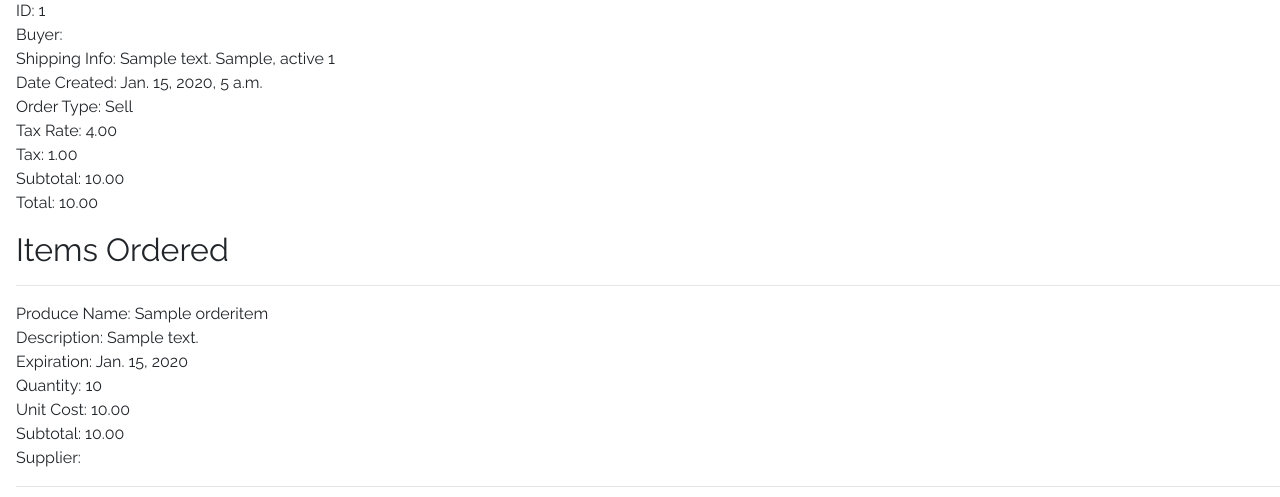
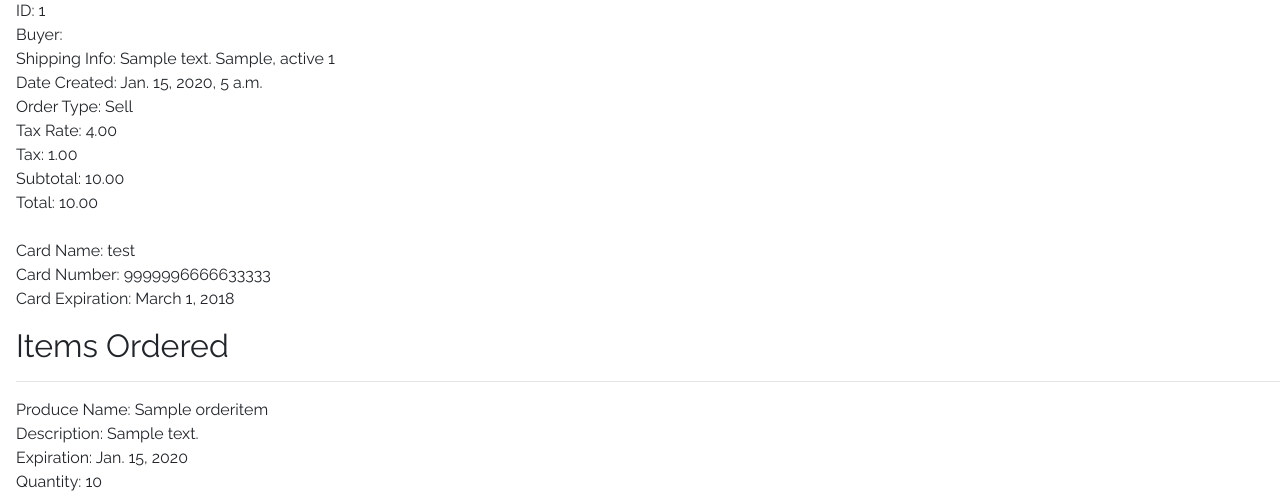
Before and after one commit to Kanaderu/AgraBusiness, a Django app: page /market/orders/1/ in a window 1280 px wide. Shown: the part 419-916 px from the top of the page. Run offline with Django 3.2, Linux system fonts and the light colour scheme; data comes from the database, SQL or seed files in the repository; tables that the repository leaves empty hold one stand-in row (values such as "Sample post"); some libraries are stand-ins or nearby versions.

Commit message:
Added card details to order and success message
Added card details to order
Added success message for successfully placed orders

```diff
--- a/market/models.py
+++ b/market/models.py
@@ -59,7 +59,7 @@ class CreditCard(models.Model):
     exp = models.DateField()
 
     def __str__(self):
-        return self.name
+        return self.name + ' ' + str(self.number)
 
 
 class BankAccount(models.Model):
@@ -149,6 +149,7 @@ class Order(models.Model):
     date_created = models.DateTimeField(auto_now_add=True)
     date_last_modified = models.DateTimeField()
     shipping_info = models.OneToOneField('ShippingInformation', default=None, on_delete=models.CASCADE)
+    card_payment = models.ForeignKey('CreditCard', on_delete=models.CASCADE, default=None)
     #tracking_info
     order_type = models.BooleanField(choices=ORDER_TYPE, default=1)
     tax = models.DecimalField(default=0, max_digits=25, decimal_places=2)
--- a/market/templates/order_detail.html
+++ b/market/templates/order_detail.html
@@ -16,6 +16,10 @@
     Tax: {{ object.tax }}<br/>
     Subtotal: {{ object.subtotal }}<br/>
     Total: {{ object.total }}<br/>
+    <br/>
+    Card Name: {{ object.card_payment.name }}<br/>
+    Card Number: {{ object.card_payment.number }}<br/>
+    Card Expiration: {{ object.card_payment.exp }}<br/>
 </p>
 
 <p>
--- a/market/views.py
+++ b/market/views.py
@@ -361,6 +361,7 @@ class CheckoutShipmentView(LoginRequiredMixin, View):
                 user=self.request.user,
                 date_last_modified=timestamp,
                 shipping_info=shipping_info,
+                card_payment=credit_card,
                 order_type=1,
                 tax=cart.tax,
                 tax_rate=cart.tax_rate,
@@ -386,8 +387,10 @@ class CheckoutShipmentView(LoginRequiredMixin, View):
                 cart_item.delete()
 
             UpdateCartDetails(cart)
-
+            messages.success(request, _('Order ' + str(order.id) + ' was successfully placed!'))
             return redirect('order-list')
+        else:
+            messages.error(request, _('Error placing order'))
 
         return render(request, self.template_name, {
             'form': self.form_class,
```
Also changed, not shown: market/templates/order_list.html (+7 -0 lines).
